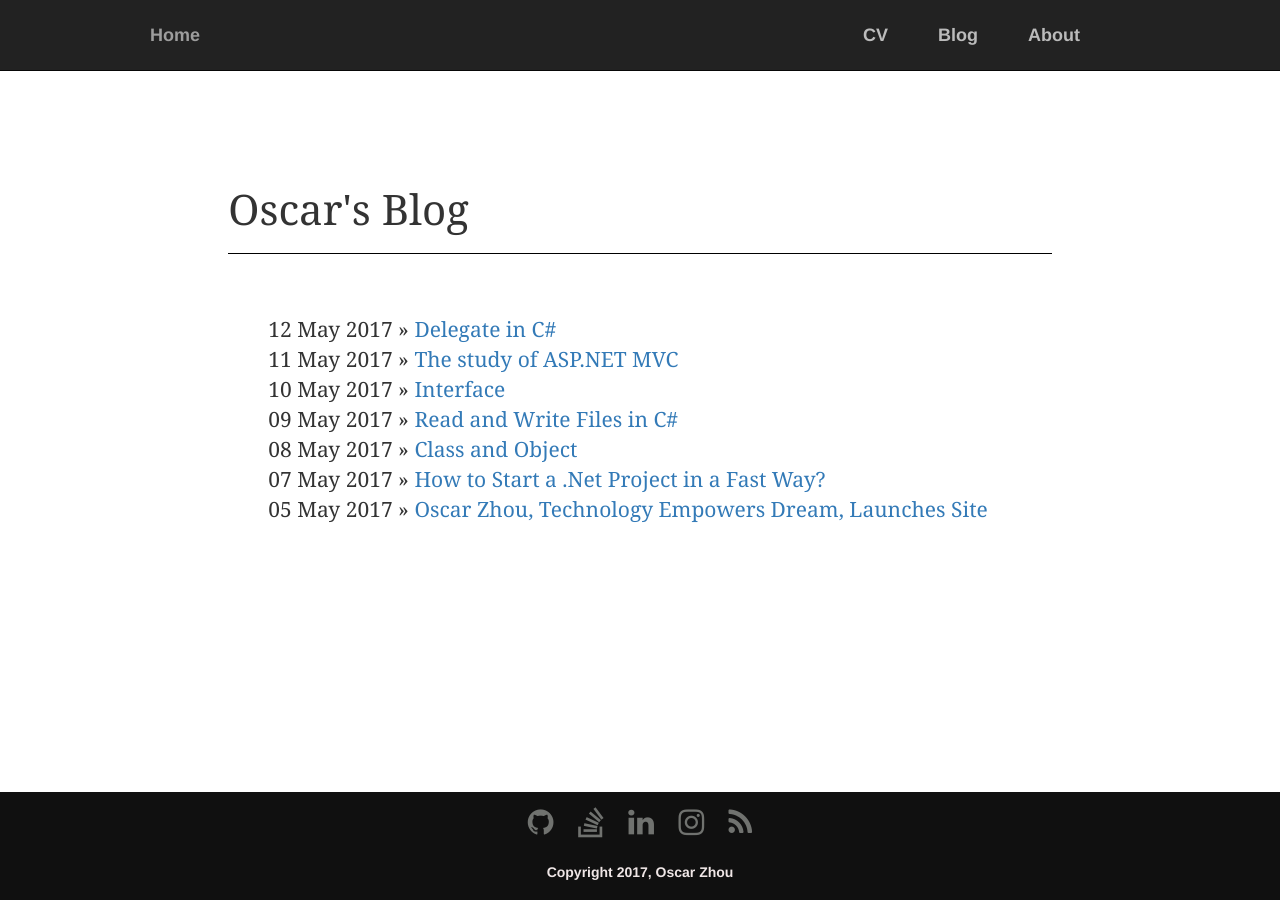
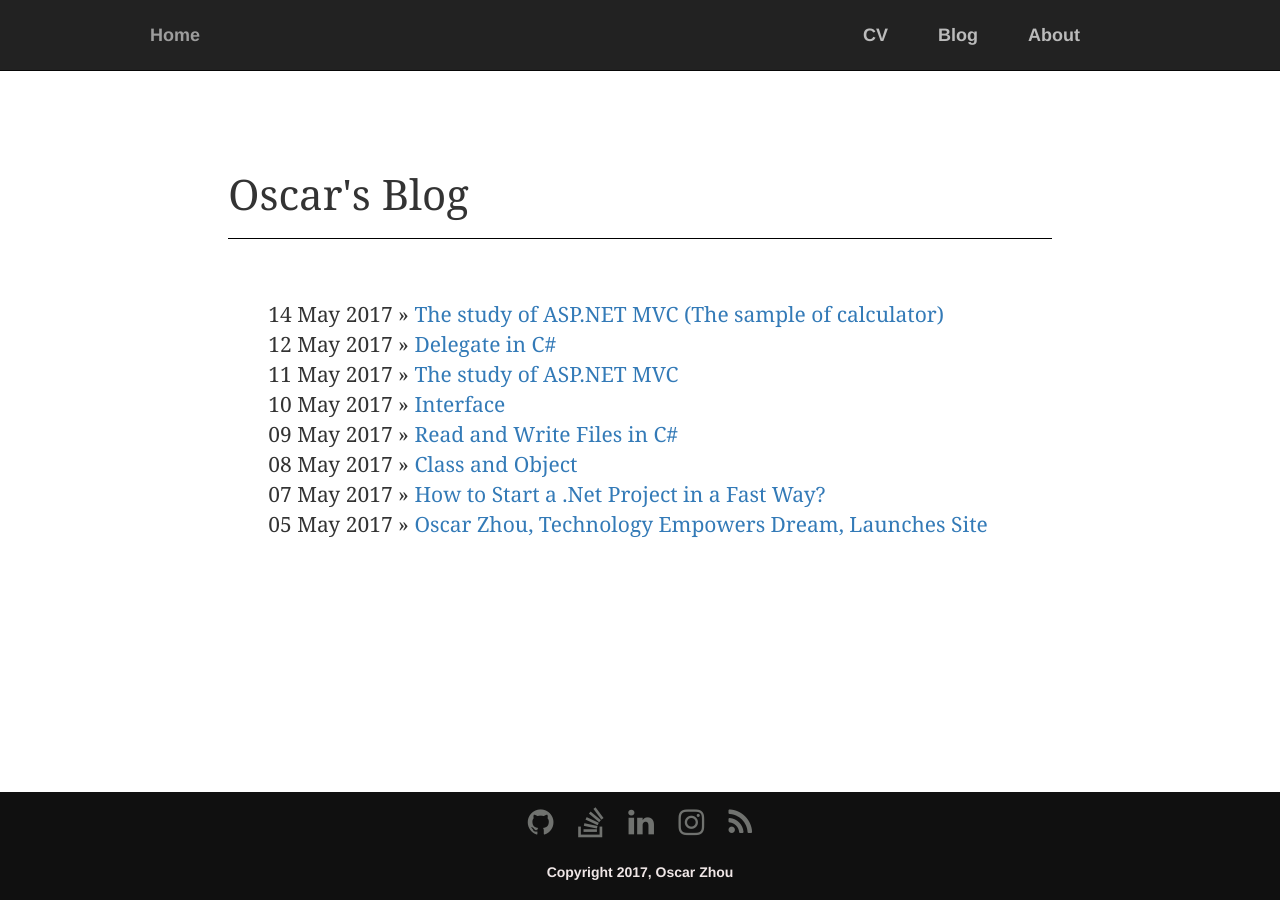
Before and after one commit to OscarZhou/oscarzhou.github.io, a Jekyll site: the page built from blog/index.html, in a window 1280 px wide. Built offline with Jekyll 4.4.1, drawn with Linux system fonts in a browser that asks for light colours; nearby versions of some CDN libraries; the list of posts is cut into pages by our own code; some of the changed lines change nothing that is shown.

Commit message:
Add an article
mvc sample calculator

```diff
--- a/_posts/2017-05-11-the-study-of-aspnet-mvc.md
+++ b/_posts/2017-05-11-the-study-of-aspnet-mvc.md
@@ -170,4 +170,4 @@
 
 ***
 
-I will introduce the implementation of the calculator next time. Please go to [The study of ASP.NET MVC (The sample of the calculator)](http://oscarzhou.co.nz)
+I will introduce the implementation of the calculator next time. Please go to [The study of ASP.NET MVC (The sample of the calculator)](http://oscarzhou.co.nz/blog/2017/05/14/the-study-of-aspnet-mvc-calculator)
--- /dev/null
+++ b/_posts/2017-05-14-the-study-of-aspnet-mvc-calculator.md
@@ -0,0 +1,125 @@
+---
+title: "The study of ASP.NET MVC (The sample of calculator)"
+date: 2017-05-14
+
+---
+
+So now, let's start the study of MVC via a small project calculator. The requirement is that the calculator is used for calculating the average score of the students. The total score is known. What we should do is clicking a button and get the average. It is quite simple question.
+
+At the beginning of any projects, we should build up our start up page. In this project. I will set the `/Home/Index` as
+our start up page.
+
+### **/Home/Index**
+
+        <%@ Page Language="C#" Inherits="System.Web.Mvc.ViewPage<dynamic>" %>
+        <!DOCTYPE html>
+        <html>
+        <head runat="server">
+            <meta name="viewport" content="width=device-width" />
+            <title>Index</title>
+        </head>
+        <body>
+            <div>
+                <h2>This is my first ASP.NET program!</h2>
+                <%
+                    int[] scores = {99, 80, 87, 43};
+                    int sum = 0;
+                    foreach (int score in scores)
+                    {
+                        sum += score;
+                    }
+                %>
+                <br/>
+                The total score is
+                <%= sum %>
+                <br/>
+                <a href="/Calculator">Go to my calculator</a>
+            </div>
+        </body>
+        </html>
+
+We should note that the code in the `<% %>` symbol is C# code. This is one of the marvelous features of MVC, which allows to mix compile both C# and html code. And you will see the `<a>` label which helps us redirect to another page. The attribute of `<a>` is `/Calculator`. I will introduce it later.
+
+***
+
+Okay, In fact, the first step should be finishing the class. So we create the MyCalculator class here.
+###  **/Models/Calculator**
+
+        namespace MVCStudy.Models
+        {
+            public class MyCalculator
+            {
+                public int GetAverageScore(int sumScore, int sumSubjects)
+                {
+                    return sumScore / sumSubjects;
+                }
+            }
+        }
+
+It is quite easy. We finish the method of getting average score.
+
+***
+Next, we need to build up the page of the calculator, because you have to have a page to display when the link "Go to my calculator" was clicked.
+
+### **/Calculator/MyCal**
+
+        <%@ Page Language="C#" Inherits="System.Web.Mvc.ViewPage<dynamic>" %>
+        <!DOCTYPE html>
+        <html>
+        <head runat="server">
+            <meta name="viewport" content="width=device-width" />
+            <title>MyCal</title>
+        </head>
+        <body>
+            <div>
+                <form method="post" action="/Calculator/GetAvgScore">
+                    Sum Score:<input type="text" name="sumScore" /><br />
+                    Sum Subject:<input type="text" name="sumSubject" /><br/>
+                    <input type="submit" value="calculate"/>
+                </form>
+                <br/>
+                <%= ViewData["avgScore"] %>
+            </div>
+        </body>
+        </html>
+
+So in this page, we have two input controls which receive the information of the sum score and the sum subject. And then we click the "submit" button, we will get the result on the page.  Don't worry about the `<%= ViewData["avgScore"] %>`, it's just used for displaying the data as we saved the result data into a kind of data structure called ViewData.
+
+***
+### **/Controllers/CalculatorController**
+
+        using MVCStudy.Models;
+        using System;
+        using System.Web.Mvc;
+        namespace MVCStudy.Controllers
+        {
+            public class CalculatorController : Controller
+            {
+                // GET: /Calculator/
+                public ActionResult Index()
+                {
+                    return View("MyCal");
+                }
+                public ActionResult GetAvgScore()
+                {
+                    //1 receive the submitted data
+                    int sumScore = Convert.ToInt16(Request.Params["sumScore"]);
+                    int sumSubject = Convert.ToInt16(Request.Params["sumSubject"]);
+                    //2 call the model to process the data
+                    int result = new MyCalculator().GetAverageScore(sumScore, sumSubject);
+                    //3 return view (If it is necessary to return the data before returning the view, the data must be preserved)
+                    ViewData["avgScore"] = "the average score is " + result;
+                    return View("MyCal");
+                }
+            }
+        }
+
+In this part, we followed the steps we talked in last article to implement this function and saved the result into ViewData. Noted that we return to "MyCal", because there is not Index.aspx file in the Calculator folder. The same to Index() method. That's the reason why we use '/Calculator' in the link in the home page. Normally, the page will redirect to the Index() mehtod, but we set the return view as "MyCal", so we don't need to worry about the redirection. We will see the "MyCal" page for instead.
+
+
+
+
+
+***
+
+If you want to read the relevant article, please go to [The study of ASP.NET MVC](http://oscarzhou.co.nz/blog/2017/05/11/the-study-of-aspnet-mvc)
```
